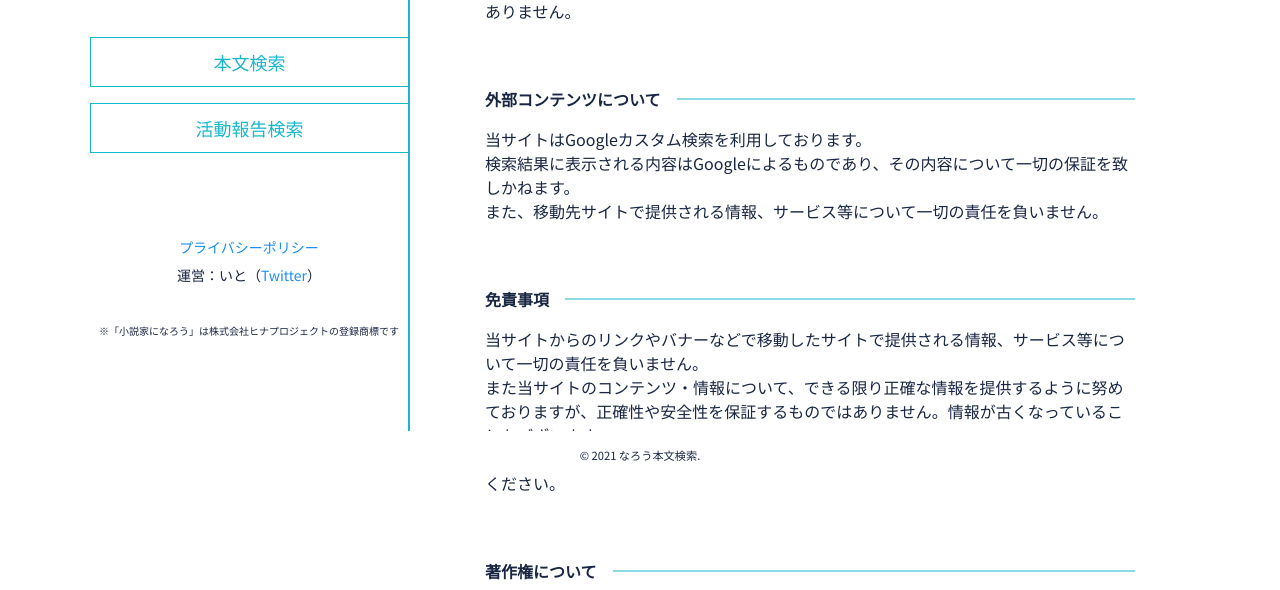
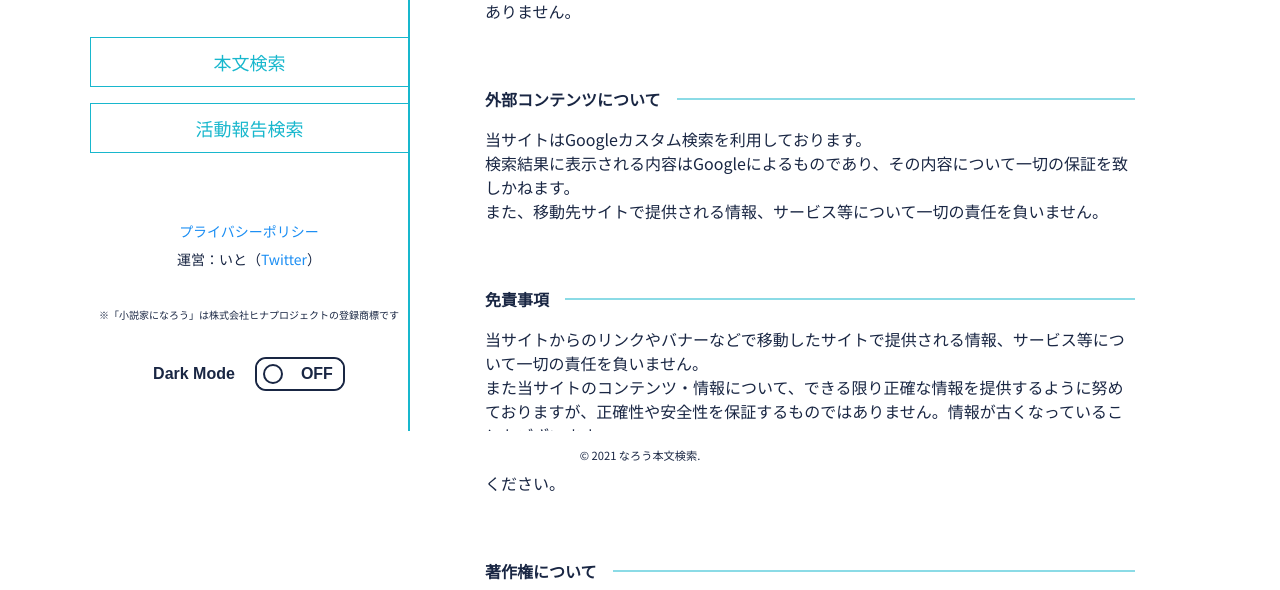
Before and after one commit to kippou-i/narou, a PHP site: page /privacy.html in a window 1280 px wide. Shown: the part 323-913 px from the top of the page. Run offline with PHP 8.4, Linux system fonts and the light colour scheme.

Commit message:
ダークモード切り替えスイッチ設置

```diff
--- a/assets/js/main.js
+++ b/assets/js/main.js
@@ -1,13 +1,69 @@
+//*------------------*
+//*  DarkMode
+//*------------------*
+
+// OSの設定がダークモード
+const osDark = window.matchMedia("(prefers-color-scheme: dark)");
+
+// スイッチのinput要素（checkbox）
+const modeSwitch = document.getElementById("darkSwitch_btn");
+
+// スイッチの操作に応じて切り替え処理
+modeSwitch.addEventListener("change", () => {
+  if (modeSwitch.checked) {
+    darkModeOn();
+    sessionStorage.setItem("darkMode", "on");
+  } else {
+    darkModeOff();
+    sessionStorage.setItem("darkMode", "off");
+  }
+});
+
+// ダークモードがオンの時に実行する処理
+function darkModeOn() {
+  document.documentElement.classList.add("darkmode"); // ルート要素<html>にクラスを追加
+  modeSwitch.checked = true;
+}
+// ダークモードがオフの時に実行する処理
+function darkModeOff() {
+  document.documentElement.classList.remove("darkmode"); // クラスの削除
+  modeSwitch.checked = false;
+}
+
+// イベントリスナー
+const listener = (event) => {
+  if (event.matches) {
+    darkModeOn();
+  } else {
+    darkModeOff();
+  }
+};
+
+// リスナー登録
+osDark.addEventListener("change", listener);
+
+// 初期化処理
+listener(osDark);
+
+// ロード時の状況に応じて切り替え
+if (sessionStorage.getItem("darkMode") === "on") {
+  darkModeOn();
+} else if (sessionStorage.getItem("darkMode") === "off") {
+  darkModeOff();
+}
+
+
 //*------------------*
 //*  hamburger
 //*------------------*
 
 $(function () {
   $('.header_hamburger').on('click', function () {
-    $('.header_hamburger, .header_nav').toggleClass('open');
+    $('.header').toggleClass('open');
     $('body').toggleClass('noScroll');
   });
 });
+
 
 //*------------------*
 //*  ncodeForm
--- a/assets/scss/foundation/_base.scss
+++ b/assets/scss/foundation/_base.scss
@@ -6,7 +6,6 @@
 //*------------------*
 
 :root {
-  @media (prefers-color-scheme: light) {
   --color-default: #192643;
   --color-light: #fff;
   --color-blue01: #18b7cd;
@@ -15,14 +14,13 @@
   --color-red: #da532c;
 }
 
-  @media (prefers-color-scheme: dark) {
+:root.darkmode {
   --color-default: #fff;
   --color-light: #192643;
   --color-blue01: #18b7cd;
   --color-blue02: #1b8ef3;
   --color-blue03: #bbdbf3;
   --color-red: #da532c;
-  }
 }
 
 $color-default: var(--color-default);
@@ -73,6 +71,16 @@ $font-main: 'Noto Sans JP', sans-serif;
     &:active {
       @content;
     }
+  }
+}
+
+@mixin dark {
+  @media (prefers-color-scheme: dark) {
+    @content;
+  }
+
+  &.darkmode {
+    @content;
   }
 }
 
--- a/assets/scss/pages/_common.scss
+++ b/assets/scss/pages/_common.scss
@@ -19,6 +19,7 @@
 
     @include fo.sm-layout {
       display: block;
+      padding-top: 0;
     }
 
     &_sub {
@@ -31,8 +32,8 @@
       @include fo.sm-layout {
         width: 100%;
         height: auto;
-        margin-top: 3rem;
         margin-right: 0;
+        padding-top: 3rem;
         position: static;
         border-right: none;
       }
--- /dev/null
+++ b/assets/scss/pages/_dark.scss
@@ -0,0 +1,104 @@
+@use '../foundation' as fo;
+
+
+//*------------------*
+//*  DarkMode
+//*------------------*
+
+.darkSwitch {
+  display: flex;
+  align-items: center;
+  font-family: Trebuchet, Arial, sans-serif;
+  font-weight: bold;
+  width: fit-content;
+  margin: 0 auto;
+
+  @include fo.sm-layout {
+    display: none;
+  }
+
+  &_text {
+    text-transform: capitalize;
+    margin-right: 20px;
+  }
+
+  &_inner {
+    position: relative;
+    width: 90px;
+  }
+
+  &_checkbox {
+    position: absolute;
+    opacity: 0;
+    pointer-events: none;
+  }
+
+  &_label {
+    display: block;
+    overflow: hidden;
+    cursor: pointer;
+    border: 2px solid fo.$color-default;
+    border-radius: 11px;
+
+    &_inner {
+      display: block;
+      width: 200%;
+      margin-left: -100%;
+      transition: margin 0.3s ease-in 0s;
+
+      &:before,
+      &:after {
+        display: block;
+        float: left;
+        width: 50%;
+        height: 30px;
+        padding: 0;
+        line-height: 30px;
+        box-sizing: border-box;
+        background-color: fo.$color-light;
+        color: fo.$color-default;
+      }
+
+      &:before {
+        content: "ON";
+        padding-left: 10px;
+      }
+
+      &:after {
+        content: "OFF";
+        padding-right: 10px;
+        text-align: right;
+      }
+    }
+
+    &_switch {
+      display: block;
+      width: 20px;
+      margin: 7px;
+      background: fo.$color-light;
+      position: absolute;
+      top: 0;
+      bottom: 0;
+      right: 55px;
+      border: 2px solid fo.$color-default;
+      border-radius: 11px;
+      transition: all 0.3s ease-in 0s;
+
+      @include fo.dark {
+        background: #fff;
+      }
+    }
+  }
+
+  &_checkbox:checked + &_label &_label_inner {
+    margin-left: 0;
+  }
+
+  &_checkbox:checked + &_label &_label_switch {
+    right: 0px;
+  }
+}
+
+.header.open .darkSwitch {
+  display: flex;
+}
--- a/assets/scss/pages/_header.scss
+++ b/assets/scss/pages/_header.scss
@@ -21,15 +21,16 @@
 
   &_hamburger {
     display: none;
-
-    @include fo.sm-layout {
-      display: block;
     position: fixed;
     top: 10px;
     right: 10px;
     width: 40px;
     height: 28px;
     z-index: 10;
+
+    @include fo.sm-layout {
+      display: block;
+    }
 
     span {
       display: block;
@@ -52,27 +53,18 @@
       }
     }
 
-      &.open {
-        span {
-          &:nth-child(1) {
-            top: 10px;
-            transform: rotate(45deg);
-          }
-
-          &:nth-child(2) {
-            width: 0;
-          }
-
-          &:nth-child(3) {
-            top: 10px;
-            transform: rotate(-45deg);
-          }
-        }
-      }
+    @include fo.sm-layout {
+      display: block;
     }
   }
 
   &_nav {
+    margin-bottom: 2rem;
+
+    @include fo.sm-layout {
+      display: none;
+    }
+
     ul {
       li {
         width: 100%;
@@ -111,7 +103,7 @@
         }
 
         &:nth-last-child(4) {
-          margin-bottom: 5rem;
+          margin-bottom: 4rem;
         }
 
         &:nth-last-child(2) {
@@ -129,28 +121,39 @@
         background-color: fo.$color-blue01;
       }
     }
+  }
 
-    @include fo.sm-layout {
-      display: none;
-
-      ul {
-        display: flex;
-        flex-direction: column;
-        justify-content: flex-end;
-        align-items: center;
-        width: 100%;
+  &.open {
+    width: 100vw;
     height: 100vh;
-        position: fixed;
+    position: absolute;
     top: 0;
     left: 0;
     background-color: fo.$color-light;
     padding: 5rem 5%;
     z-index: 5;
+    overflow: auto;
+
+    .header_hamburger {
+      span {
+        &:nth-child(1) {
+          top: 10px;
+          transform: rotate(45deg);
         }
 
-      &.open {
+        &:nth-child(2) {
+          width: 0;
+        }
+
+        &:nth-child(3) {
+          top: 10px;
+          transform: rotate(-45deg);
+        }
+      }
+    }
+
+    .header_nav {
       display: block;
     }
   }
 }
-}
--- a/assets/scss/pages/_index.scss
+++ b/assets/scss/pages/_index.scss
@@ -2,5 +2,6 @@
 @forward "header";
 @forward "aside";
 @forward "footer";
+@forward "dark";
 @forward "top";
 @forward "privacy";
--- a/assets/scss/pages/_top.scss
+++ b/assets/scss/pages/_top.scss
@@ -62,11 +62,8 @@
       display: block;
       width: auto;
       margin: 0 0 0 auto;
-
-      @media (prefers-color-scheme: dark) {
-        padding: 3px 5px;
-        background-color: #fff;
-      }
+      padding: 3px 5px;
+      background-color: #fff;
     }
   }
 }
--- a/privacy.html
+++ b/privacy.html
@@ -61,6 +61,17 @@
             <li><span class="br">※「小説家になろう」は</span><span class="br">株式会社ヒナプロジェクトの登録商標です</span></li>
           </ul>
         </nav>
+
+        <div class="darkSwitch">
+          <p class="darkSwitch_text">dark mode</p>
+          <div class="darkSwitch_inner">
+            <input type="checkbox" name="darkSwitch" class="darkSwitch_checkbox" id="darkSwitch_btn" tabindex="0">
+            <label class="darkSwitch_label" for="darkSwitch_btn">
+              <span class="darkSwitch_label_inner"></span>
+              <span class="darkSwitch_label_switch"></span>
+            </label>
+          </div>
+        </div>
       </header>
 
       <div class="wrapper_top_main">
```
Also changed, not shown: assets/css/style.css (+128 -36 lines), index.html (+11 -0 lines), kappo.html (+11 -0 lines), assets/css/style.min.css. Lines whose indentation alone changed are shown as unchanged.
